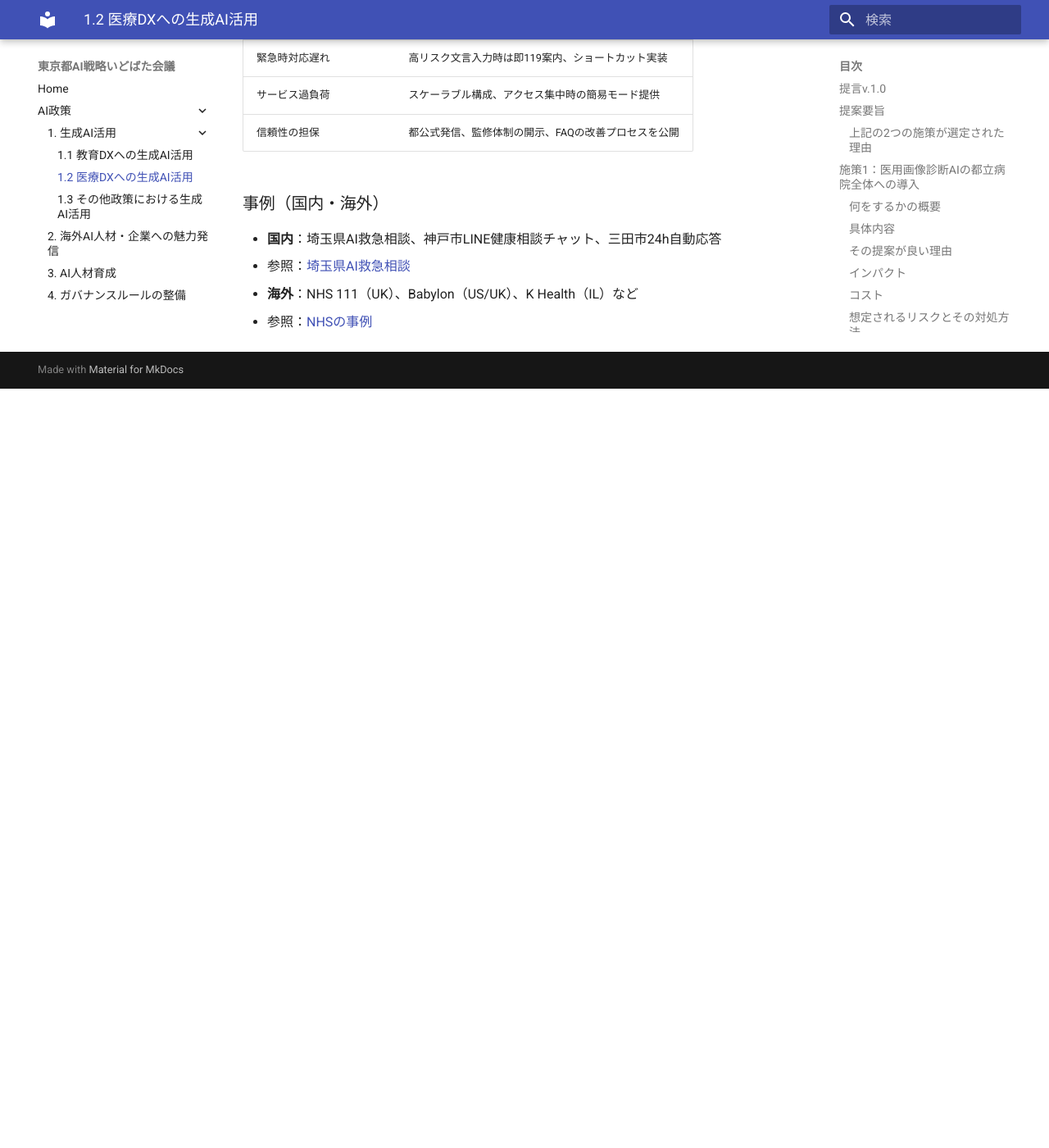
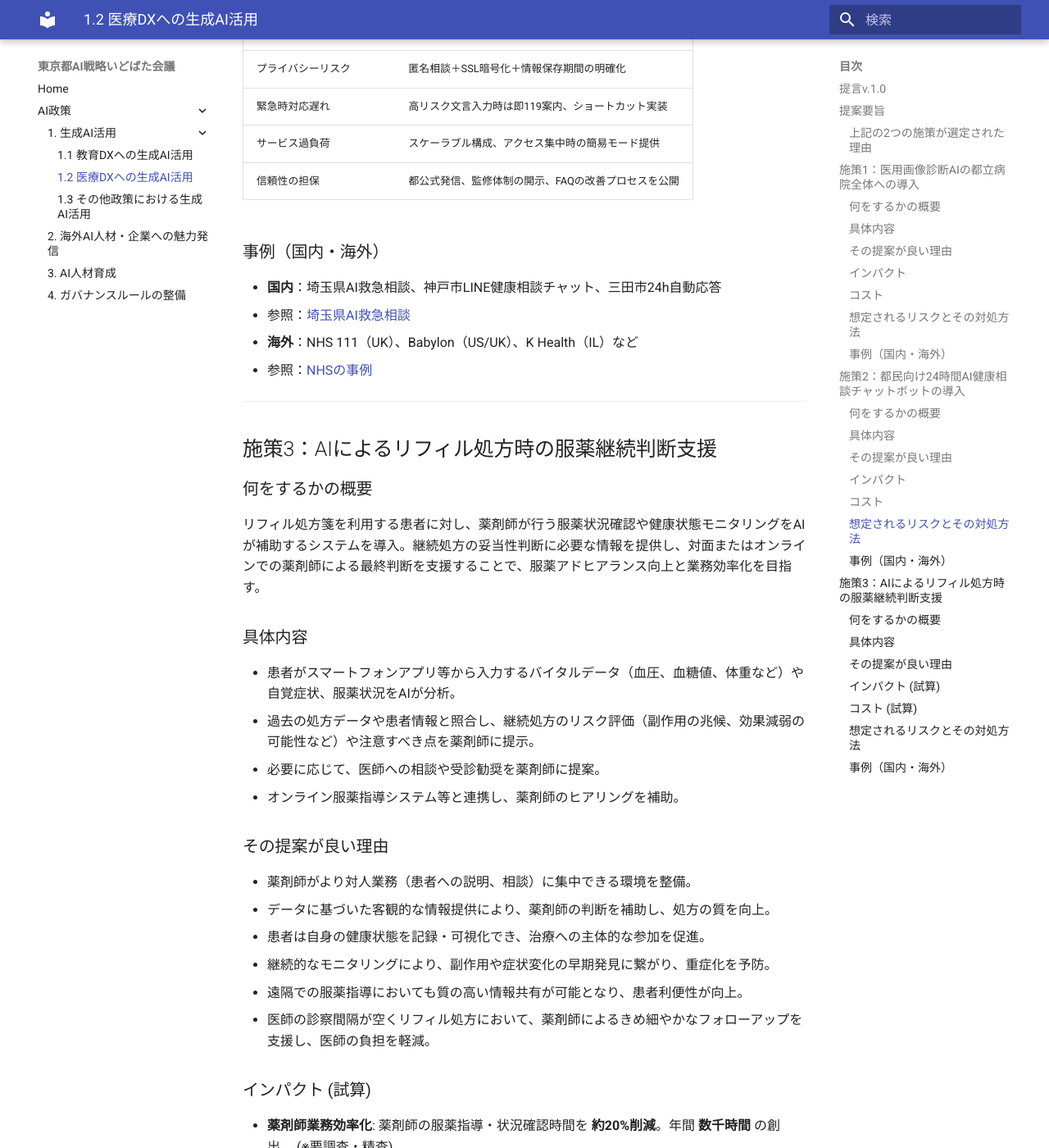
Before and after one commit to takahiroanno2024/2025_ai_idobatakaigi_output, an MkDocs documentation site: the page built from docs/1.2_医療DXへの生成AI活用.md, in a window 1280 px wide and 1400 px high, scrolled down 4450 px. Shown: the whole window at 82% size. Built offline with MkDocs 1.6.1 and Material for MkDocs 9.7.7, drawn with Linux system fonts in a browser that asks for light colours; before the commit the page ends 4924 px from its top, so only the background shows below that; some of the changed text lies outside the part shown.

Commit message:
稲原宗能：施策3（AI服薬継続判断支援）を追加

```diff
--- a/docs/1.2_医療DXへの生成AI活用.md
+++ b/docs/1.2_医療DXへの生成AI活用.md
@@ -1,4 +1,3 @@
-
 # 医療DXのために重点的に投資すべきAI分野
 
 <div style="margin-bottom: 20px;">
@@ -9,13 +8,16 @@
 ## 提言v.1.0
 ## 提案要旨
 
-東京都における医療DX戦略の一環として、生成AI技術を活用した2つの施策を提案する。いずれも現行業務の効率化や都民の利便性向上に寄与するものであり、特に都立病院および都民を対象とするスケーラブルな導入が可能である。
+東京都における医療DX戦略の一環として、生成AI技術を活用した3つの施策を提案する。いずれも現行業務の効率化や都民の利便性向上に寄与するものであり、特に都立病院および都民を対象とするスケーラブルな導入が可能である。
 
 1. **施策1：医用画像診断AIの都立病院全体への導入**
    放射線診断医不足に対応し、AIによる画像診断支援を活用することで診断精度向上・医師負担軽減・早期治療を促進する。
 
 2. **施策2：都民向け24時間AI健康相談チャットボットの導入**
    既存の電話相談窓口（#7119等）の負荷を軽減し、夜間・休日を含めた適切な医療行動を都民が取れるよう支援する。
+
+3. **施策3：AIによるリフィル処方時の服薬継続判断支援**
+   リフィル処方箋利用者の服薬アドヒアランス向上と薬剤師業務の効率化を図る。
 
 いずれの施策も、年間数万時間規模の時間削減と、数億円単位の医療資源効率化・経済波及効果が期待される。
 
@@ -152,3 +154,53 @@
    - 参照：[埼玉県AI救急相談](https://www.pref.saitama.lg.jp/a0703/aikyukyu.html)
 - **海外**：NHS 111（UK）、Babylon（US/UK）、K Health（IL）など
    - 参照：[NHSの事例](https://transform.england.nhs.uk/key-tools-and-info/digital-playbooks/workforce-digital-playbook/using-an-ai-chatbot-to-streamline-mental-health-referrals/)
+
+---
+
+## 施策3：AIによるリフィル処方時の服薬継続判断支援
+
+### 何をするかの概要
+
+リフィル処方箋を利用する患者に対し、薬剤師が行う服薬状況確認や健康状態モニタリングをAIが補助するシステムを導入。継続処方の妥当性判断に必要な情報を提供し、対面またはオンラインでの薬剤師による最終判断を支援することで、服薬アドヒアランス向上と業務効率化を目指す。
+
+### 具体内容
+
+- 患者がスマートフォンアプリ等から入力するバイタルデータ（血圧、血糖値、体重など）や自覚症状、服薬状況をAIが分析。
+- 過去の処方データや患者情報と照合し、継続処方のリスク評価（副作用の兆候、効果減弱の可能性など）や注意すべき点を薬剤師に提示。
+- 必要に応じて、医師への相談や受診勧奨を薬剤師に提案。
+- オンライン服薬指導システム等と連携し、薬剤師のヒアリングを補助。
+
+### その提案が良い理由
+
+- 薬剤師がより対人業務（患者への説明、相談）に集中できる環境を整備。
+- データに基づいた客観的な情報提供により、薬剤師の判断を補助し、処方の質を向上。
+- 患者は自身の健康状態を記録・可視化でき、治療への主体的な参加を促進。
+- 継続的なモニタリングにより、副作用や症状変化の早期発見に繋がり、重症化を予防。
+- 遠隔での服薬指導においても質の高い情報共有が可能となり、患者利便性が向上。
+- 医師の診察間隔が空くリフィル処方において、薬剤師によるきめ細やかなフォローアップを支援し、医師の負担を軽減。
+
+### インパクト (試算)
+
+- **薬剤師業務効率化**: 薬剤師の服薬指導・状況確認時間を **約20%削減**。年間 **数千時間** の創出。 (※要調査・精査)
+- **服薬アドヒアランス向上**: 患者の服薬継続率が **5%向上**。 (※要調査・精査)
+- **医療費抑制**: 不適切な継続処方による健康被害や残薬を抑制し、年間 **数億円** の医療費削減効果。 (※要調査・精査)
+
+### コスト (試算)
+
+- **初期費用**：5〜10億円（システム開発、AIモデル構築、関連システム連携、導入支援） (※要調査・精査)
+- **年間運用費**：0.5〜1億円（クラウド利用料、保守・運用、データ更新、精度検証費用） (※要調査・精査)
+
+### 想定されるリスクとその対処方法
+
+| リスク                         | 対処方法                                                       |
+|------------------------------|--------------------------------------------------------------|
+| AIによる誤判断補助リスク         | あくまで判断材料の提供に留め、最終判断は薬剤師が行うことを徹底。教育研修の実施。 |
+| 患者入力データの不備・不正確さ   | 入力ガイド機能、異常値アラート、薬剤師による確認・ヒアリング強化。                |
+| 個人情報・医療情報の漏洩リスク   | 厳格なセキュリティ対策（暗号化、アクセス制御）、関連法規・ガイドライン遵守。         |
+| 患者・薬剤師のITリテラシー格差 | 分かりやすいUI/UX設計、導入時トレーニング、サポート体制の整備。                    |
+| 医師との情報連携不足            | 地域の医療情報連携ネットワークとの接続、同意取得に基づく情報共有プロセスの確立。       |
+
+### 事例（国内・海外）
+
+- **国内**：オンライン服薬指導サービス、PHR（Personal Health Record）活用アプリ、特定の慢性疾患管理支援AI（糖尿病管理アプリ等での血糖値予測など）。 ※リフィル処方に特化した事例はまだ少ない。
+- **海外**：一部の遠隔医療プラットフォームにおける薬剤管理機能、慢性疾患管理プログラムでのAI活用（データ分析、患者へのリマインド等）。
```
